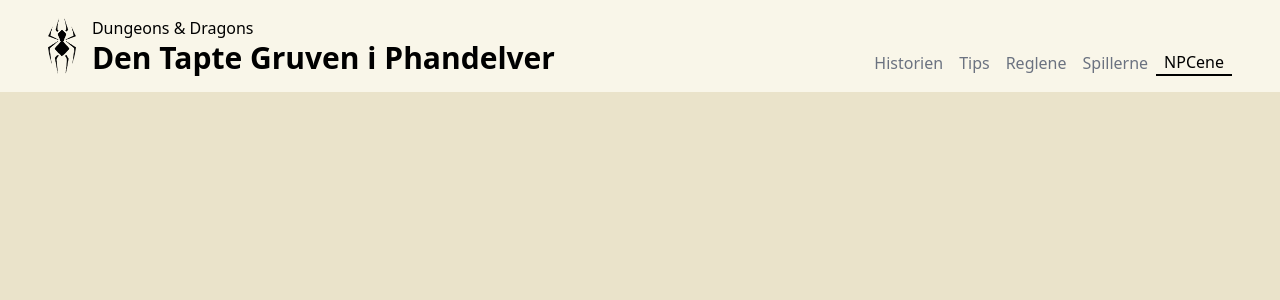
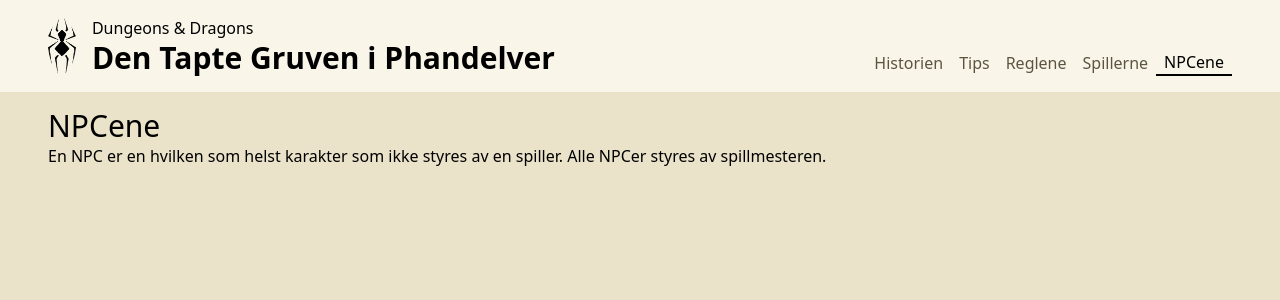
Before and after one commit to KevinMolid/dnd, a React (Vite) app: page /npcene in a window 1280 px wide. Shown: the top 300 px of the page. Built offline with nearby package versions, Linux system fonts and the light colour scheme.

Commit message:
Added NPCene page

```diff
--- a/src/App.tsx
+++ b/src/App.tsx
@@ -7,6 +7,7 @@ import Historien from "./pages/Historien";
 import Tips from "./pages/Tips";
 import Reglene from "./pages/Reglene";
 import Spillerne from "./pages/Spillerne";
+import NPCene from "./pages/NPCene";
 
 import { BrowserRouter, Routes, Route } from "react-router-dom";
 
@@ -21,6 +22,7 @@ function App() {
           <Route path="tips" element={<Tips />} />
           <Route path="reglene" element={<Reglene />} />
           <Route path="spillerne" element={<Spillerne />} />
+          <Route path="npcene" element={<NPCene />} />
         </Routes>
       </BrowserRouter>
     </>
--- a/src/components/NavTab.tsx
+++ b/src/components/NavTab.tsx
@@ -15,7 +15,7 @@ const Tab = ({ children, to }: Props) => {
       onClick={() => navigate(to)}
       className={
         "flex-1 flex flex-col px-2 pt-2 border-b-2 text-sm md:text-base font-medium justify-center hover:cursor-pointer " +
-        (isActive ? "border-black text-black" : "border-none text-gray-500")
+        (isActive ? "border-black text-black" : "border-none text-paper-800")
       }
     >
       {children}
--- /dev/null
+++ b/src/pages/NPCene.tsx
@@ -0,0 +1,18 @@
+import Container from "../components/Container";
+import H2 from "../components/H2";
+
+const NPCene = () => {
+  return (
+    <div>
+      <Container>
+        <H2>NPCene</H2>
+        <p>
+          En NPC er en hvilken som helst karakter som ikke styres av en spiller.
+          Alle NPCer styres av spillmesteren.
+        </p>
+      </Container>
+    </div>
+  );
+};
+
+export default NPCene;
```
